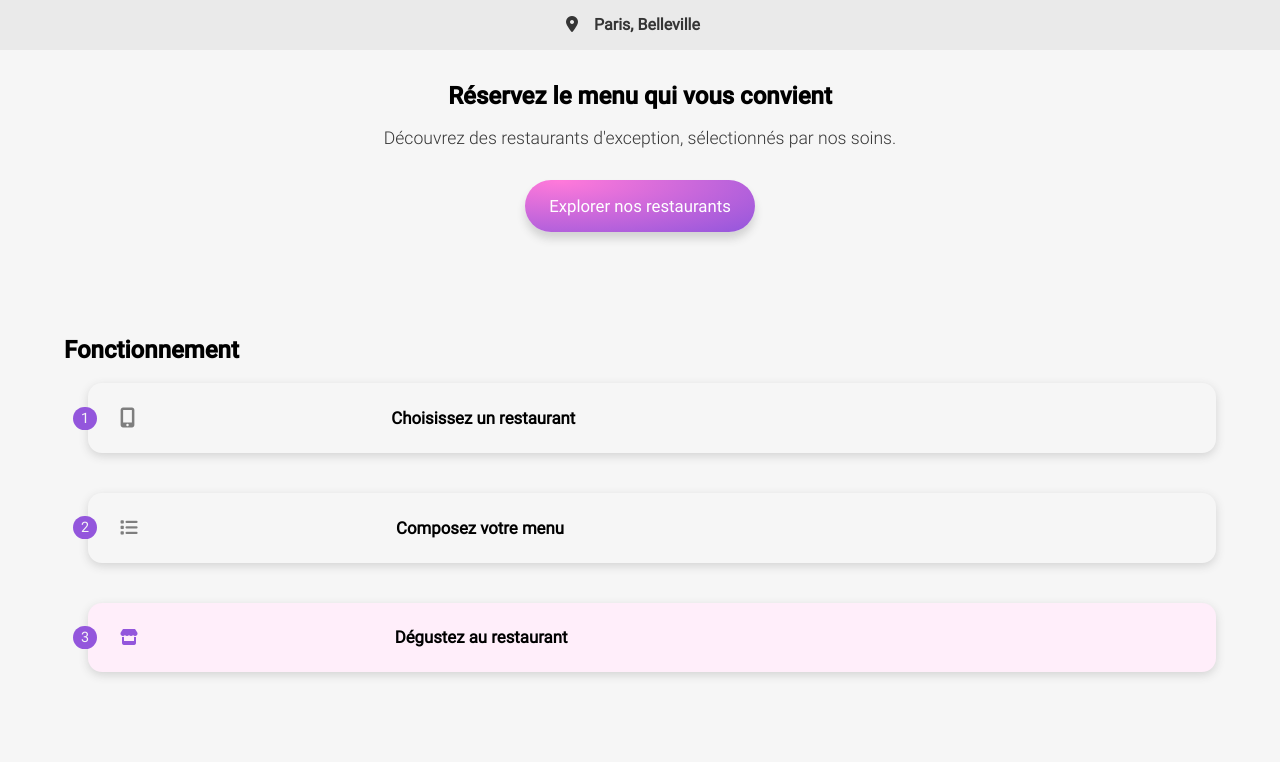
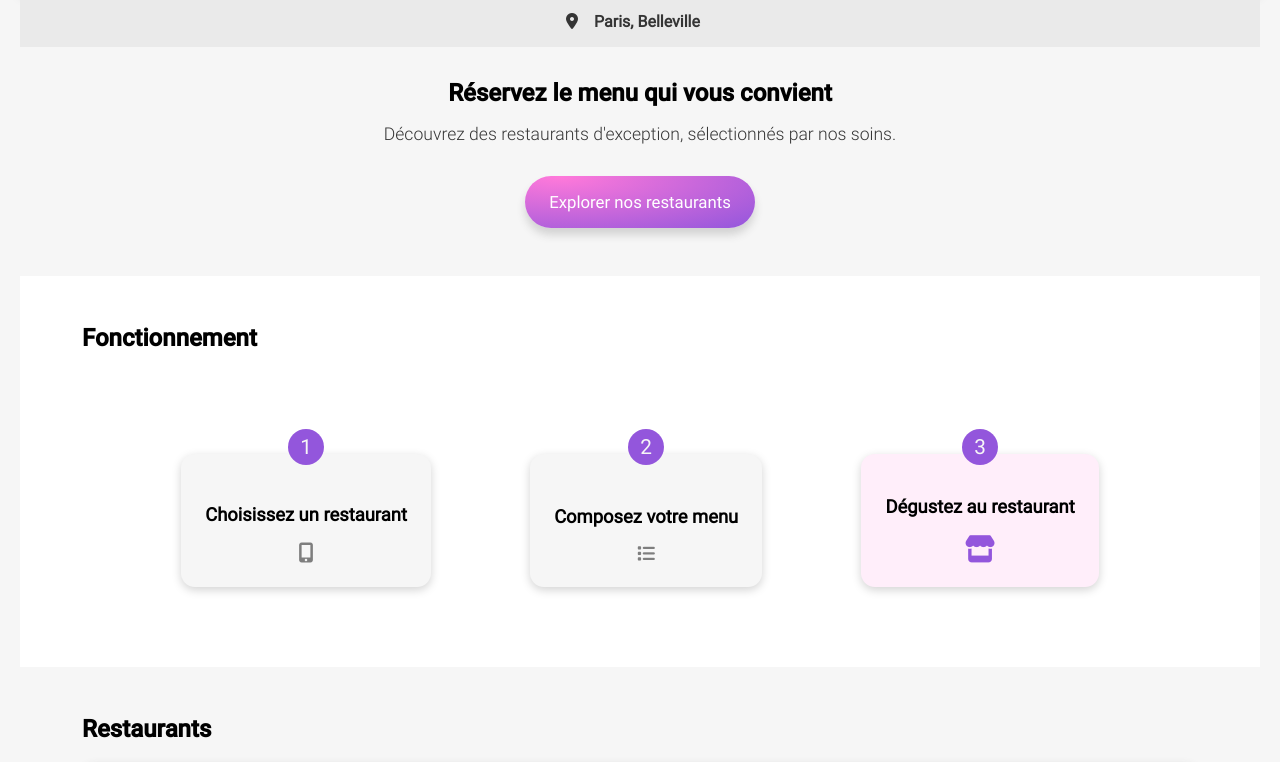
Before and after one commit to yann-lcrx/YannickLacroix_3_08032021, a website: page index.html in a window 1280 px wide. Shown: the part 140-902 px from the top of the page. Drawn offline with Linux system fonts and the light colour scheme; grey boxes are pictures that could not be loaded; a web font is replaced by a local one.

Commit message:
Ajustement couleur de fond, marges

```diff
--- a/base/_base.scss
+++ b/base/_base.scss
@@ -1,6 +1,14 @@
 body{
     @include width-max();
     background-color: $col-white;
+    @include desktop-only{
+        @include width-desktop;
+    }
+}
+
+.how-to{
+    @include width-max();
+    background-color: white;
 }
 
 section{
--- a/pages/_discover.scss
+++ b/pages/_discover.scss
@@ -1,6 +1,6 @@
 .discover{
     text-align: center;
-    margin-bottom: $msr-max;
+    margin-bottom: $msr-large;
     h1{
         @include width-narrow
     }
--- a/pages/_how-to.scss
+++ b/pages/_how-to.scss
@@ -1,9 +1,26 @@
 .how-to{
-    margin-bottom: $msr-max;
+    padding-bottom: $msr-xl;
+    padding-top: $msr-large;
+    background-color: white;
+    h2{
+        @include width-standard;
+        margin-bottom: $msr-intermediate;
+    }
+    ul{
+        @include width-standard;
+        @include desktop-only{
+            display: flex;
+            justify-content: space-evenly;
+        }
+    }
     li{
         display: flex;
         justify-content: flex-start;
-        margin-bottom: $msr-intermediate;
+        margin-bottom: $msr-tiny;
+        @include desktop-only{
+            flex-flow: column nowrap;
+            margin-bottom: 0px;
+        }
     }
     p:first-child{
         display: inline-block;
@@ -18,23 +35,50 @@
         border-radius: 16px;
         font-size: 0.9em;
         align-self: center;
+        @include desktop-only{
+            font-size: 1.3em;
+            padding: 6px;
+            padding-left: 12px;
+            padding-right: 12px;
+            border-radius: 32px;
+            top: $msr-standard;
+            left: unset;
+            bottom: unset;
+        }
     }
     div{
         display: flex;
         flex: 1;
         @include box-format;
         padding:8px;
+        background-color: $col-white;
+        @include desktop-only{
+            padding: $pdn-standard;
+            justify-content: flex;
+            flex-direction: column-reverse;
+        }
+        &.how-to--pink{
+            background-color: lighten($col-secondary, 23%);
+        }
     }
     i{
         align-self: center;
         padding-left: $msr-intermediate;
         color: $col-grey;
         flex:0.3;
+        font-size: 1.5em;
+        @include desktop-only{
+            padding-left: unset;
+            font-size: 1.7em
+        }
     }
     p:last-child{
         align-self: center;
         font-weight: bold;
         font-size: 1.05em;
+        @include desktop-only{
+            font-size: 1.15em;
+        }
     }
     .fa-list{
         font-size: 1.1em;
@@ -45,7 +89,4 @@
     .fa-store{
         color: $col-primary;
     }
-    &--pink{
-        background-color: lighten($col-secondary, 23%)
-    }
 }
--- a/pages/_restaurant-list.scss
+++ b/pages/_restaurant-list.scss
@@ -1,5 +1,6 @@
 .restaurants{
     margin-bottom: $msr-large;
+    margin-top: $msr-large;
     &__list{
         display: flex;
         flex-flow: nowrap column;
--- a/utils/_mixins.scss
+++ b/utils/_mixins.scss
@@ -11,6 +11,11 @@
 @mixin width-narrow{
     width:75%;
     margin:auto;
+}
+
+@mixin width-desktop{
+    width: unset;
+    max-width: 1240px;
 }
 
 @mixin margin-bottom($margin-bottom){
```
Also changed, not shown: style.css, 1 other file.
